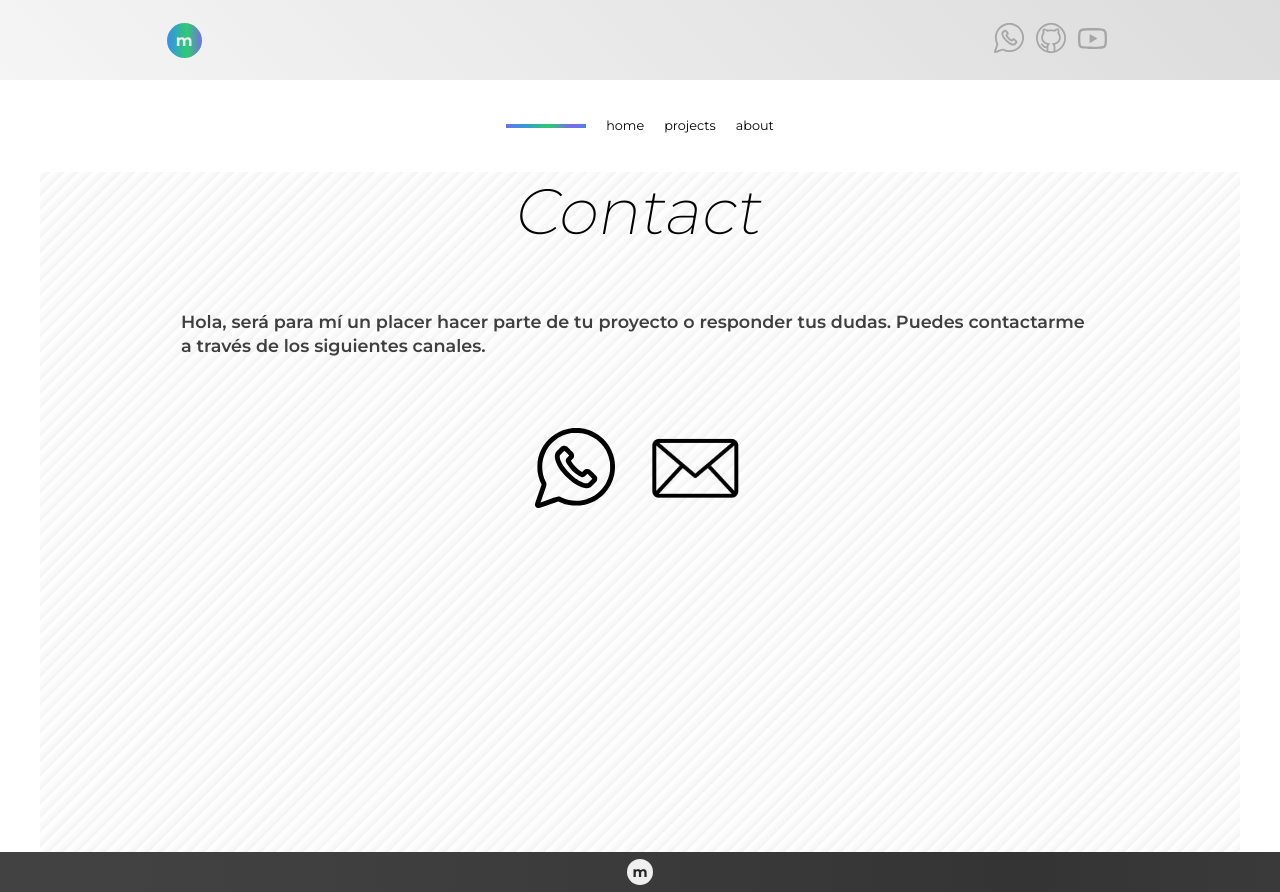
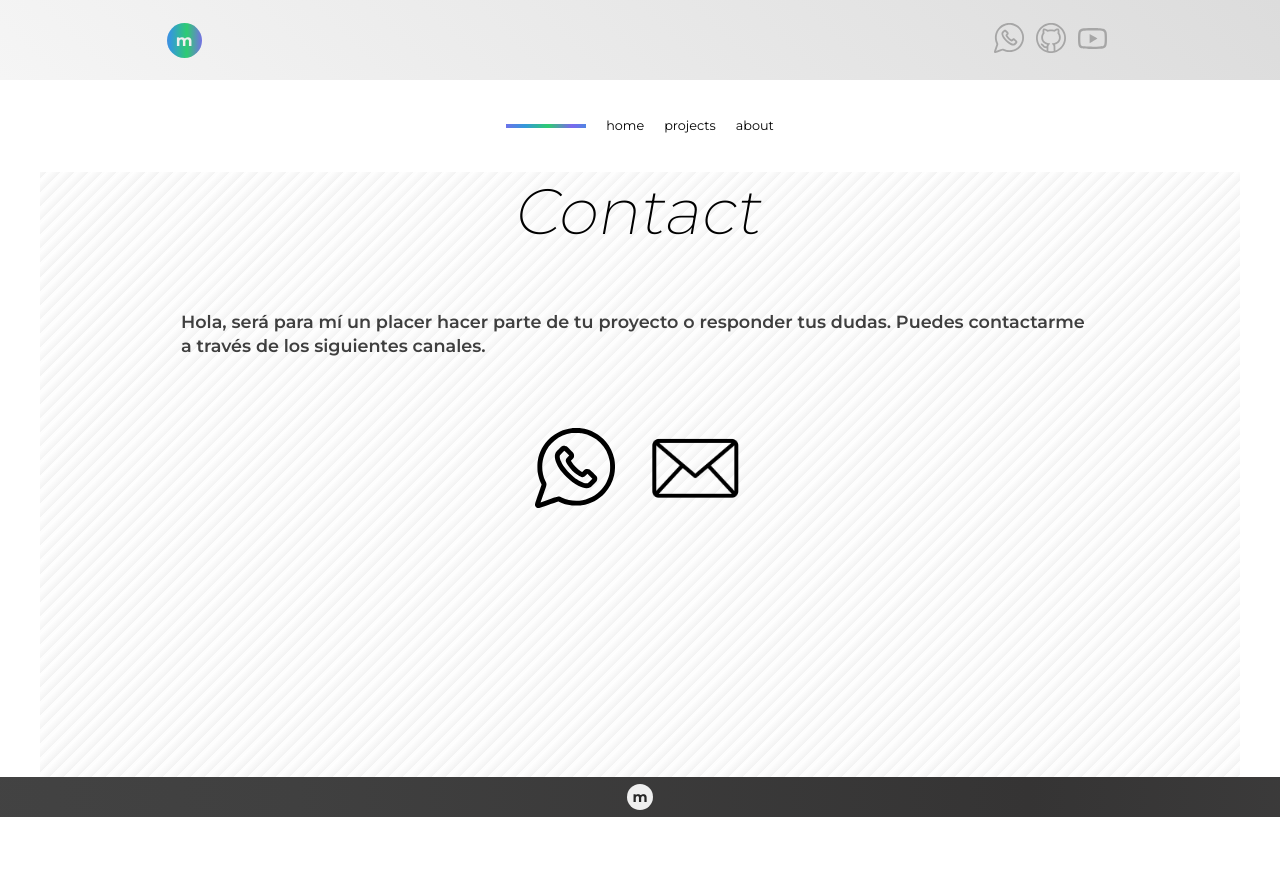
Before and after one commit to marvinccp/portfolio1, a Next.js app: page /contact in a window 1280 px wide. After the commit the page ends 817 px from the top, so only its background shows below. Built offline with nearby package versions, Linux system fonts and the light colour scheme.

Commit message:
Update contact styles

```diff
--- a/src/app/contact/contact.module.css
+++ b/src/app/contact/contact.module.css
@@ -1,6 +1,6 @@
 .container_contact {
 
-    min-height: 85vh;
+    min-height: 75.6vh;
     height: auto;
     width: 100%;
     max-width: 1200px;
```
